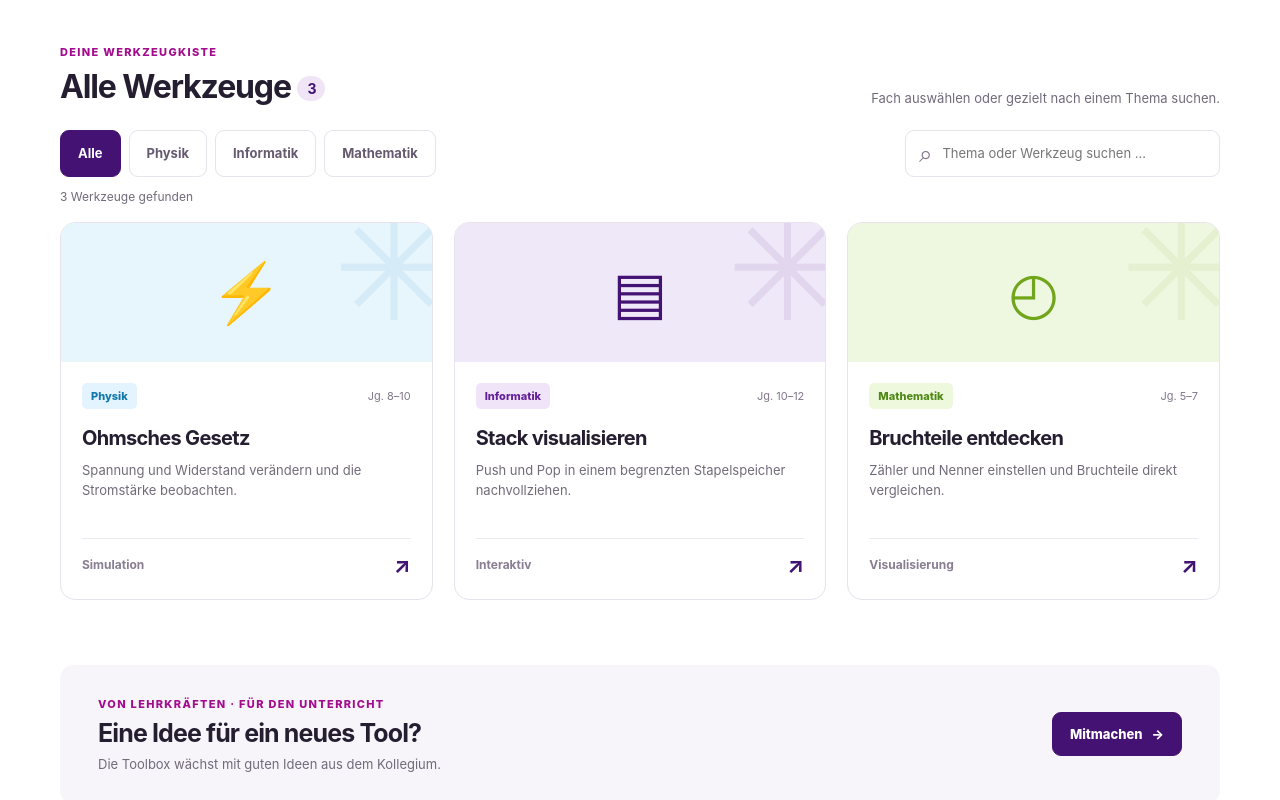
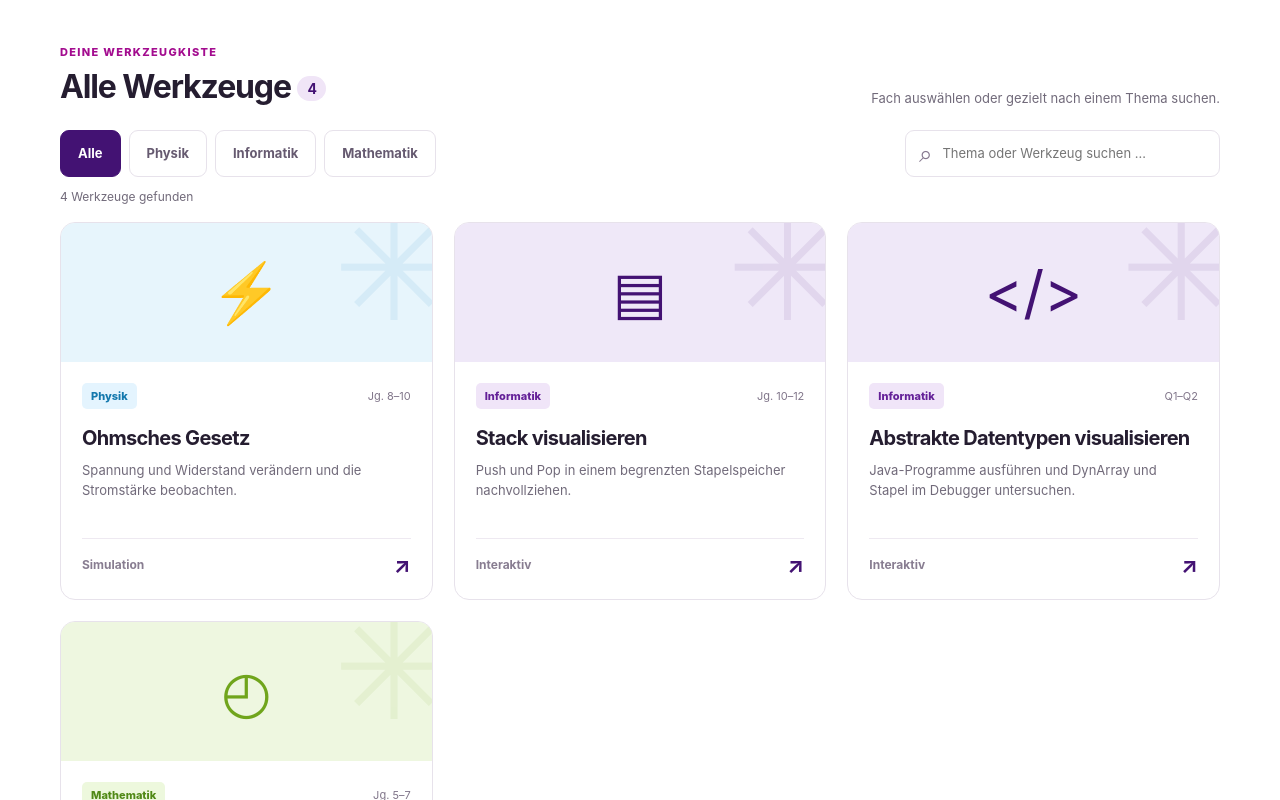
Before and after one commit to pmg-meine/pmg_digital_toolbox, a React (Vite) app: page /#/ in a window 1280 px wide. Shown: the part 564-1364 px from the top of the page. Built offline with nearby package versions, Linux system fonts and the light colour scheme.

Commit message:
Add abstract datatype visualizer module

```diff
--- a/src/data/tools.ts
+++ b/src/data/tools.ts
@@ -48,6 +48,19 @@ export const tools: Tool[] = [
     icon: "▤",
   },
   {
+    slug: "abstract-datatype-visualizer",
+    component: lazy(() => import("../tools/abstract-datatype-visualizer/AbstractDatatypeVisualizer")),
+    title: "Abstrakte Datentypen visualisieren",
+    subject: "Informatik",
+    description: "Java-Programme ausführen und DynArray und Stapel im Debugger untersuchen.",
+    grades: "Q1–Q2",
+    tags: ["ADT", "DynArray", "Stack", "Stapel", "Java", "Debugger"],
+    learningGoal: "Operationen und internen Aufbau abstrakter Datentypen anhand von Programmzuständen erklären.",
+    exampleActivity: "Führe das Beispiel schrittweise aus und vergleiche die abstrakte Sicht mit dem internen Speicher.",
+    badge: "Interaktiv",
+    icon: "</>",
+  },
+  {
     slug: "bruchteile",
     component: lazy(() => import("../tools/bruchteile/Fractions")),
     title: "Bruchteile entdecken",
--- a/src/styles/global.css
+++ b/src/styles/global.css
@@ -1019,3 +1019,13 @@ h2 {
   font: inherit;
   cursor: pointer;
 }
+
+/* The IDE needs enough vertical space for its editor and visualization. */
+.datatype-visualizer {
+  display: block;
+  width: 100%;
+  height: 75vh;
+  min-height: 600px;
+  border: 1px solid var(--border, #d8d8e0);
+  border-radius: 8px;
+}
--- /dev/null
+++ b/src/tools/abstract-datatype-visualizer/AbstractDatatypeVisualizer.tsx
@@ -0,0 +1,24 @@
+const visualizerUrl = "https://twyleg.github.io/edu_abstract_datatype_visualizer/";
+
+export default function AbstractDatatypeVisualizer() {
+  return (
+    <div className="sim-content">
+      <p>
+        Untersuche DynArray und Stapel mit Java und verfolge ihre Zustände im
+        Debugger. Die Anwendung wird separat über GitHub Pages bereitgestellt.
+      </p>
+      <p>
+        <a href={visualizerUrl} target="_blank" rel="noopener noreferrer">
+          Visualizer in einem neuen Fenster öffnen ↗
+        </a>
+      </p>
+      <iframe
+        className="datatype-visualizer"
+        src={visualizerUrl}
+        title="Visualisierung abstrakter Datentypen mit Java-IDE"
+        loading="lazy"
+        allowFullScreen
+      />
+    </div>
+  );
+}
```
Also changed, not shown: 1 other file (tests, documents, lock files or other folders).
